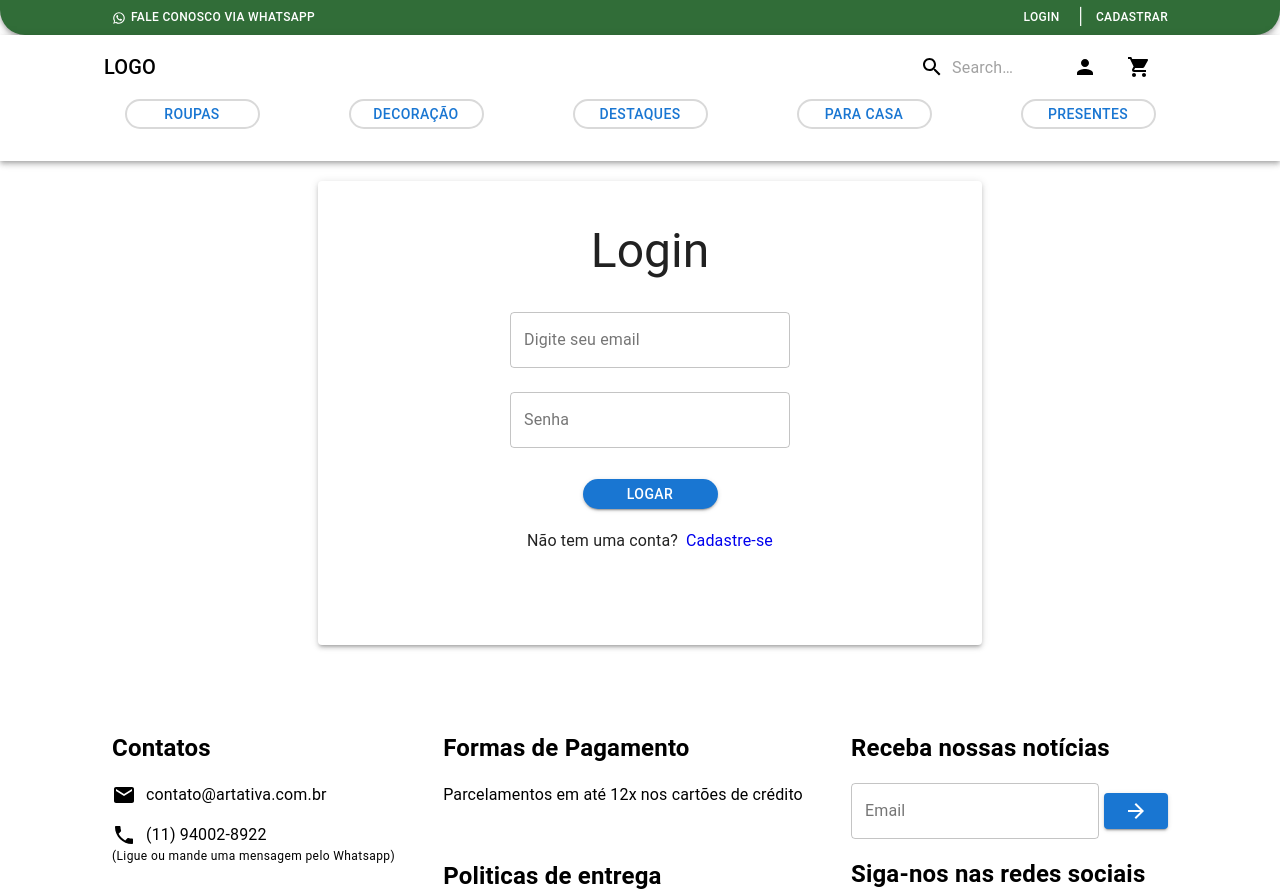
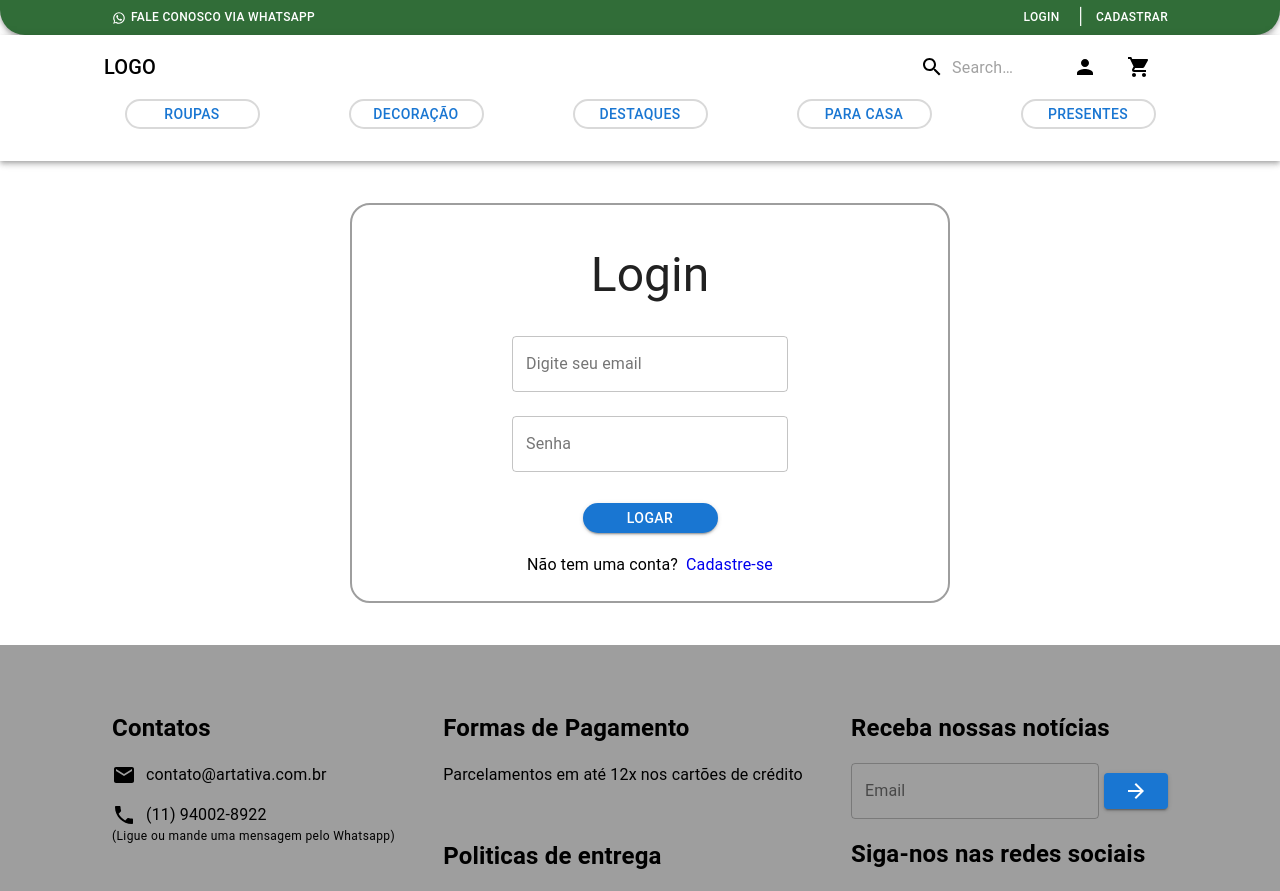
Before and after one commit to felipegaldy/artAtivaFrontEnd, a React (Create React App) app: page /login in a window 1280 px wide. Shown: the top 891 px of the page. Built offline with nearby package versions, Linux system fonts and the light colour scheme.

Commit message:
detalhes

```diff
--- a/src/components/estaticos/footer/Footer.css
+++ b/src/components/estaticos/footer/Footer.css
@@ -1,5 +1,8 @@
 a {
     text-decoration: none;
+}
+.footer{
+    background: #9e9e9e;
 }
 
 .footer-box{
--- a/src/pages/login/Login.css
+++ b/src/pages/login/Login.css
@@ -12,6 +12,8 @@
     font-weight: 400;
     font-size: 32px;
     margin: 32px;
+    border: #9e9e9e 2px solid;
+    border-radius: 20px;
 }
 
 .botao-login{
@@ -19,3 +21,7 @@
     height: 30px!important;
     border-radius: 25px!important;
 }
+
+.login-title{
+    margin-top: 32px!important;
+}
--- a/src/pages/login/Login.tsx
+++ b/src/pages/login/Login.tsx
@@ -13,7 +13,7 @@ function Login() {
         alignItems="center"
         className="grid-login-container"
       >
-        <Paper elevation={3} className="login-container">
+
         <Box paddingX={20} className="login-box">
           <form>
             <Typography
@@ -51,7 +51,7 @@ function Login() {
               </Link>
             </Box>
           </form>
-          <Box display="flex" justifyContent="center" marginTop={2}>
+          <Box display="flex" justifyContent="center" marginTop={2} className="text-cadastra-se">
             <Box marginRight={1}>
               <Typography variant="subtitle1" gutterBottom align="center">
                 Não tem uma conta?
@@ -69,7 +69,6 @@ function Login() {
             </Link>
           </Box>
         </Box>
-        </Paper>
       </Grid>
     </>
   );
--- a/src/pages/sobrenos/SobreNos.tsx
+++ b/src/pages/sobrenos/SobreNos.tsx
@@ -54,7 +54,7 @@ function SobreNos() {
           />
           <Box className="card-fulano-text">
             <Button variant="text" className="botao-nav">
-              Fulano
+              Felipe Silveira
             </Button>
             <Box className="parte-texto-icones">
               <Typography
```
